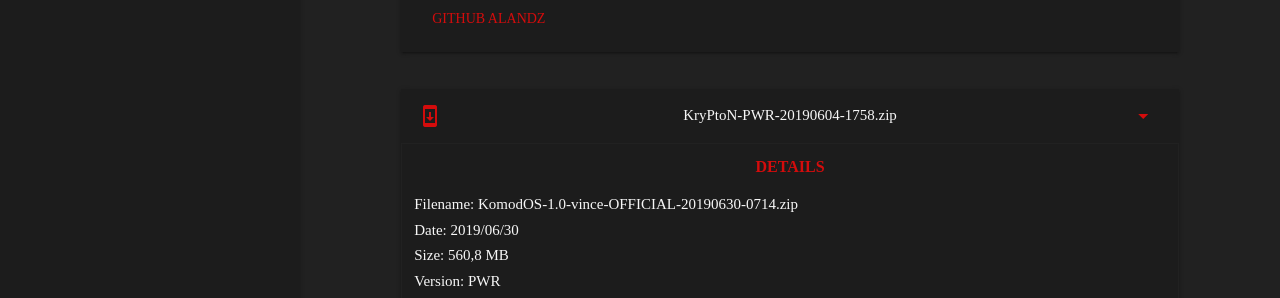
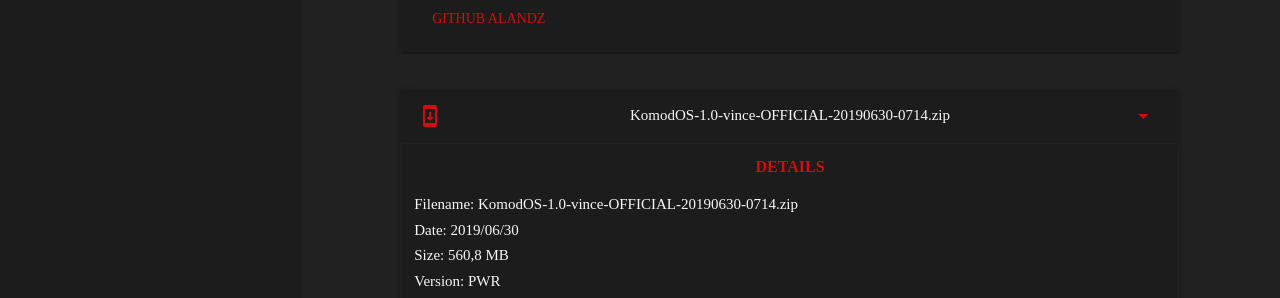
Before and after one commit to MrYacha/KomodOS-Rom.github.io, a Jekyll site: the page built from rom-vince.html, in a window 1280 px wide and 1031 px high. Shown: the part 282-580 px from the top of the window. Built offline with Jekyll 4.4.1, drawn with Linux system fonts in a browser that asks for light colours; some web fonts are replaced.

Commit message:
Imma forgot rename

```diff
--- a/rom-vince.html
+++ b/rom-vince.html
@@ -47,7 +47,7 @@
 				<li class="active">
 				  <div class="collapsible-header">
 					<i class="material-icons">system_update</i>
-					<span style="width: 100%">KryPtoN-PWR-20190604-1758.zip</span>
+					<span style="width: 100%">KomodOS-1.0-vince-OFFICIAL-20190630-0714.zip</span>
 					<i class="material-icons">arrow_drop_down</i>
 				  </div>
 
```
